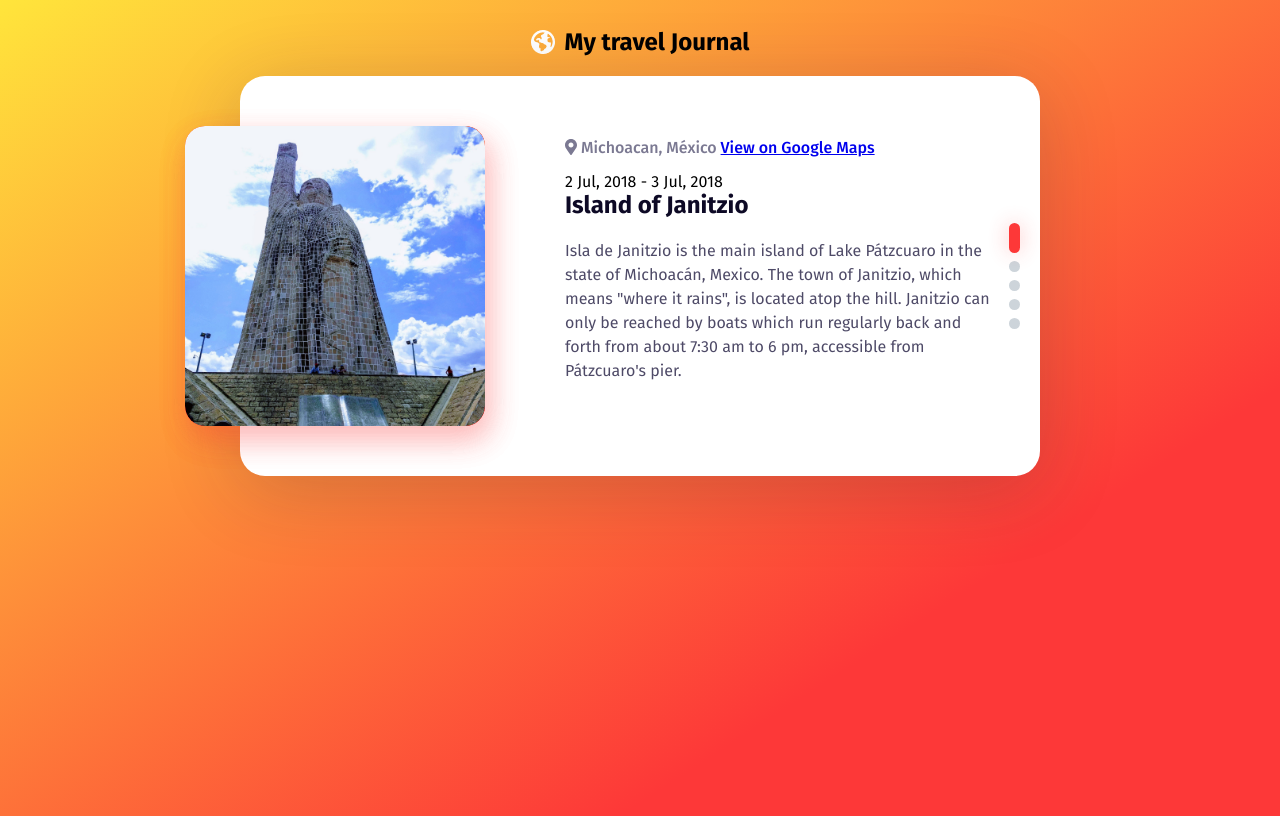
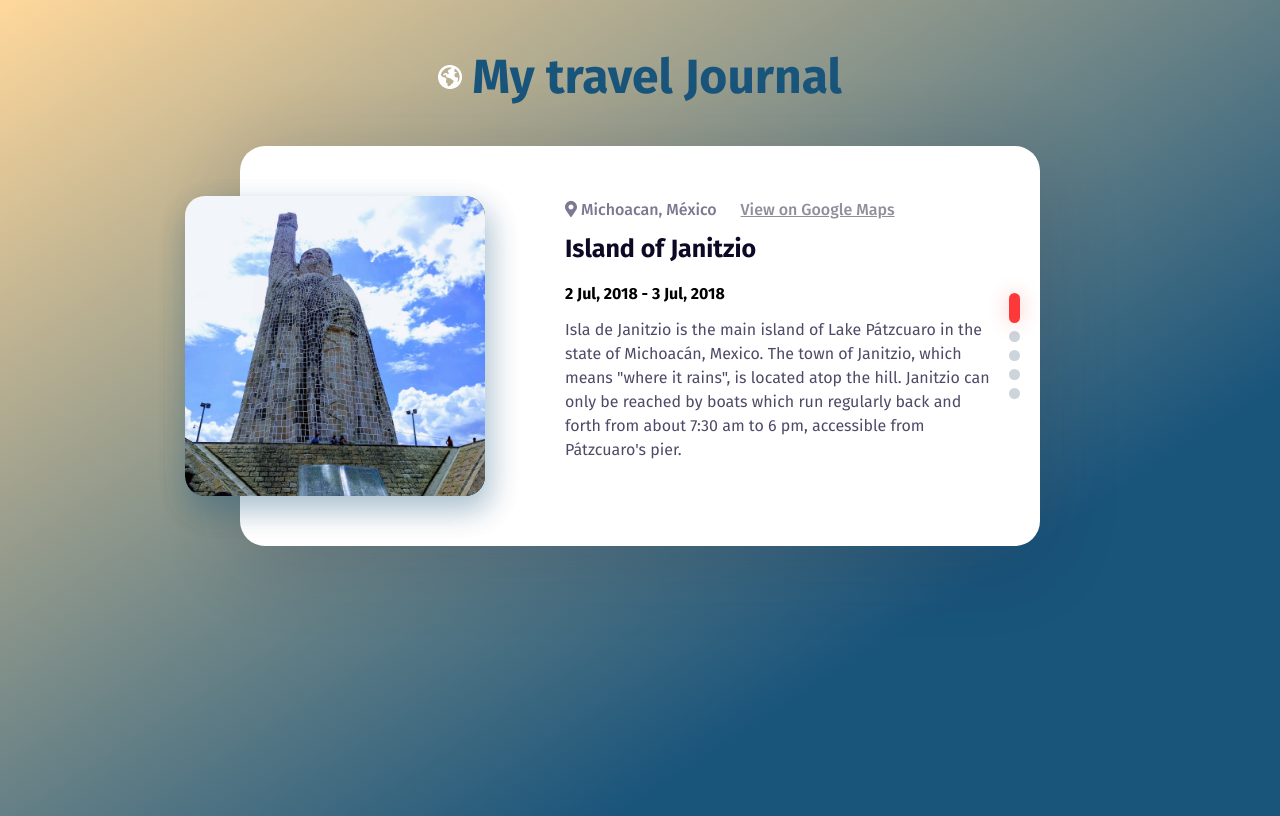
Before and after one commit to gercamjr/my_travel_journal, a React (Create React App) app: page / in a window 1280 px wide. Built offline with nearby package versions, Linux system fonts and the light colour scheme.

Commit message:
changed gradient colors and styled typography

```diff
--- a/src/components/Entry.js
+++ b/src/components/Entry.js
@@ -23,10 +23,11 @@ export default function Entry(props) {
             </a>
           </span>
         </span>
+        <div className="blog-slider__title">{props.title}</div>
         <div className="blog-slider__date">
           {props.startDate} - {props.endDate}
         </div>
-        <div className="blog-slider__title">{props.title}</div>
+
         <div className="blog-slider__text">{props.description}</div>
       </div>
     </div>
--- a/src/components/Navbar.js
+++ b/src/components/Navbar.js
@@ -5,7 +5,7 @@ export default function Navbar(props) {
     return (
         <nav className="navbar">
             <img src={`${process.env.PUBLIC_URL}/images/globe.png`} alt="icon of a globe" className='navbar__icon' />
-            <h2>My travel Journal</h2>
+            <h1>My travel Journal</h1>
         </nav>
     )
 }
--- a/src/styles/styles.css
+++ b/src/styles/styles.css
@@ -4,10 +4,44 @@
 }
 
 body {
-    background-color: #FFE53B;
-    background-image: linear-gradient(147deg, #FFE53B 0%, #fd3838 74%);
+    background-color: #BBD2C5;
+    background-image: linear-gradient(147deg, #ffd89b 0%, #19547b 74%);
     min-height: 100vh;
     font-family: "Fira Sans", sans-serif;
+}
+
+
+/* typography */
+
+.navbar h1 {
+    color: #19547b;
+    font-size: 48px;
+}
+
+a:visited {
+    color: #918E9B;
+}
+
+a:hover {
+    color: var(--color-accent);
+    cursor: pointer;
+}
+
+a {
+    color: #918E9B;
+}
+
+.entry__content--date {
+    font-weight: bold;
+}
+
+.entry__content--title {
+    font-weight: bold;
+}
+
+.blog-slider__date {
+    margin-bottom: 15px;
+    font-weight: bold;
 }
 
 .blog-slider {
@@ -21,6 +55,10 @@ body {
     border-radius: 25px;
     height: 400px;
     transition: all 0.3s;
+}
+
+.entry__content--google {
+    padding-left: 20px;
 }
 
 .navbar {
@@ -136,8 +174,8 @@ body {
     width: 300px;
     flex-shrink: 0;
     height: 300px;
-    background-image: linear-gradient(147deg, #fe8a39 0%, #fd3838 74%);
-    box-shadow: 4px 13px 30px 1px rgba(252, 56, 56, 0.2);
+    background-image: linear-gradient(147deg, #ffd89b 0%, #19547b 74%);
+    box-shadow: 4px 13px 30px 1px rgba(25, 84, 123, 0.2);
     border-radius: 20px;
     transform: translateX(-80px);
     overflow: hidden;
@@ -215,7 +253,7 @@ body {
 }
 
 .blog-slider__title {
-    font-size: 24px;
+    font-size: 25px;
     font-weight: 700;
     color: #0d0925;
     margin-bottom: 20px;
```
